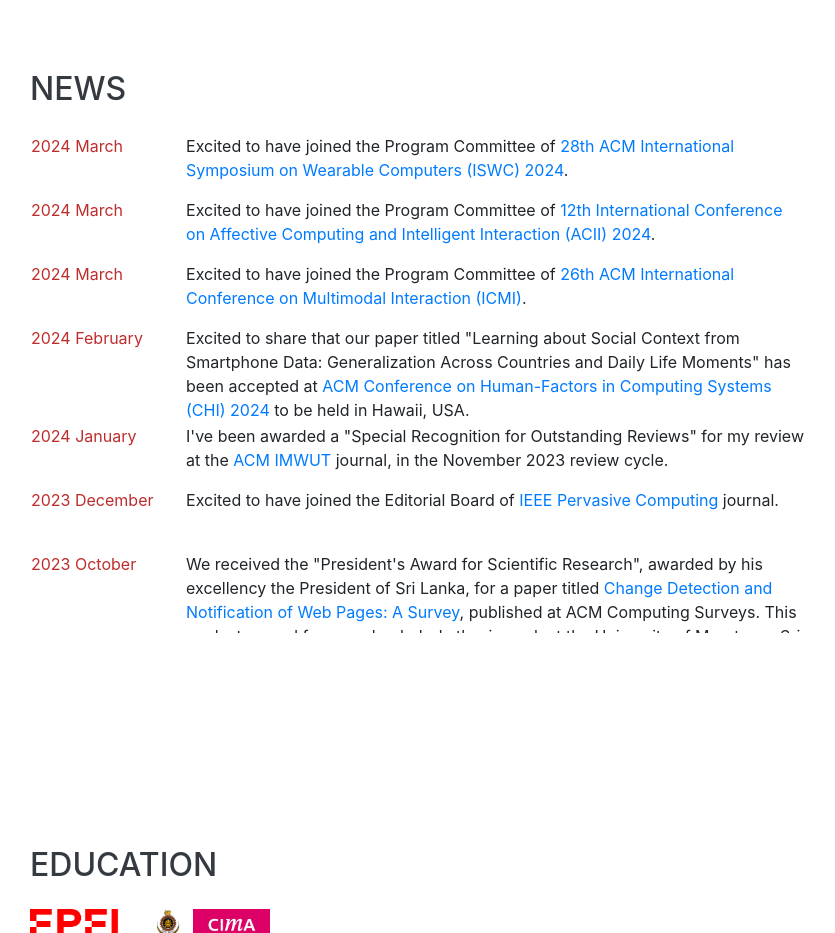
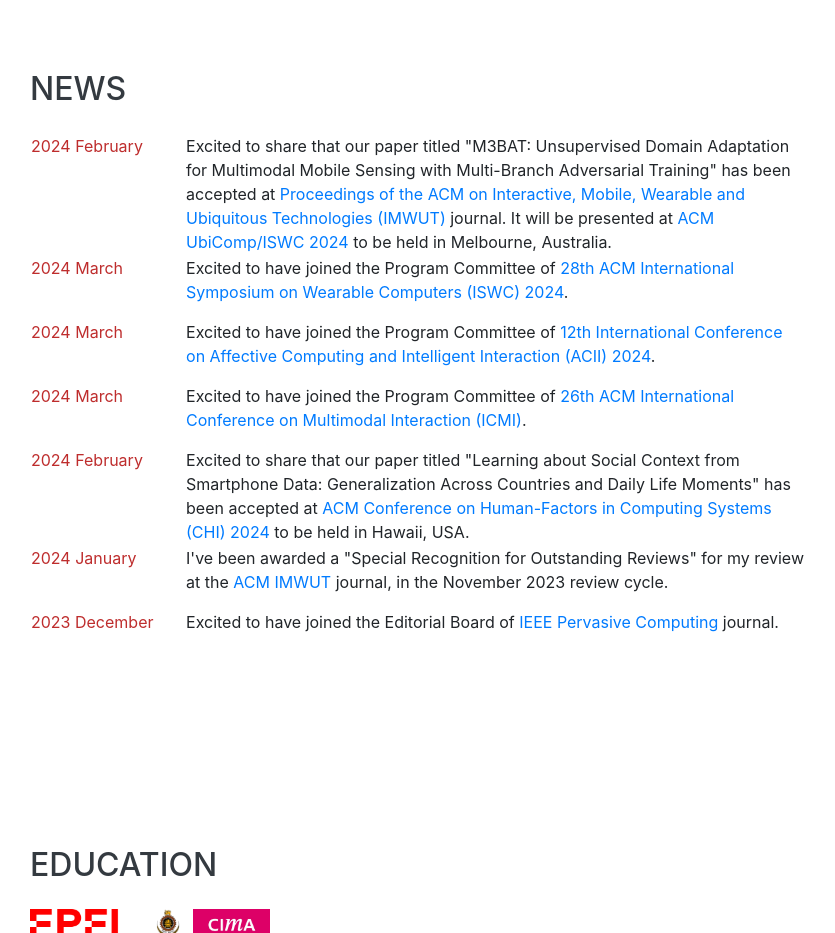
Before and after one commit to lakmalbuddikalucky/lakmalmeegahapola, a website with bundled scripts: page index.html in a window 1280 px wide. Shown: the part 1560-2493 px from the top of the page, without its empty margins (290-1125 px from the left). Built offline with nearby package versions, Linux system fonts and the light colour scheme; files whose address does not match are found by name; a web font is replaced by a local one.

Commit message:
Update index.html

```diff
--- a/index.html
+++ b/index.html
@@ -221,6 +221,12 @@
                         <tbody>
 
                             <tr style="height:4em">
+                                <td valign="top"><font color="#158a67">2024 February</font></td>
+                                <td class="news" valign="top">Excited to share that our paper titled "M3BAT: Unsupervised Domain Adaptation for Multimodal Mobile Sensing with Multi-Branch Adversarial Training" has been accepted at <a href="https://dl.acm.org/journal/imwut/about" class="button">Proceedings of the ACM on Interactive, Mobile, Wearable and Ubiquitous Technologies (IMWUT)</a> journal. It will be presented at <a href="https://www.ubicomp.org/ubicomp-iswc-2024/" class="button">ACM UbiComp/ISWC 2024</a> to be held in Melbourne, Australia.
+                                </td>
+                            </tr>
+
+                            <tr style="height:4em">
                                 <td valign="top"><font color="#158a67">2024 March</font></td>
                                 <td class="news" valign="top">Excited to have joined the Program Committee of <a href="https://www.ubicomp.org/ubicomp-iswc-2024/" class="button">28th ACM International Symposium on Wearable Computers (ISWC) 2024</a>.
                                 </td>
```
